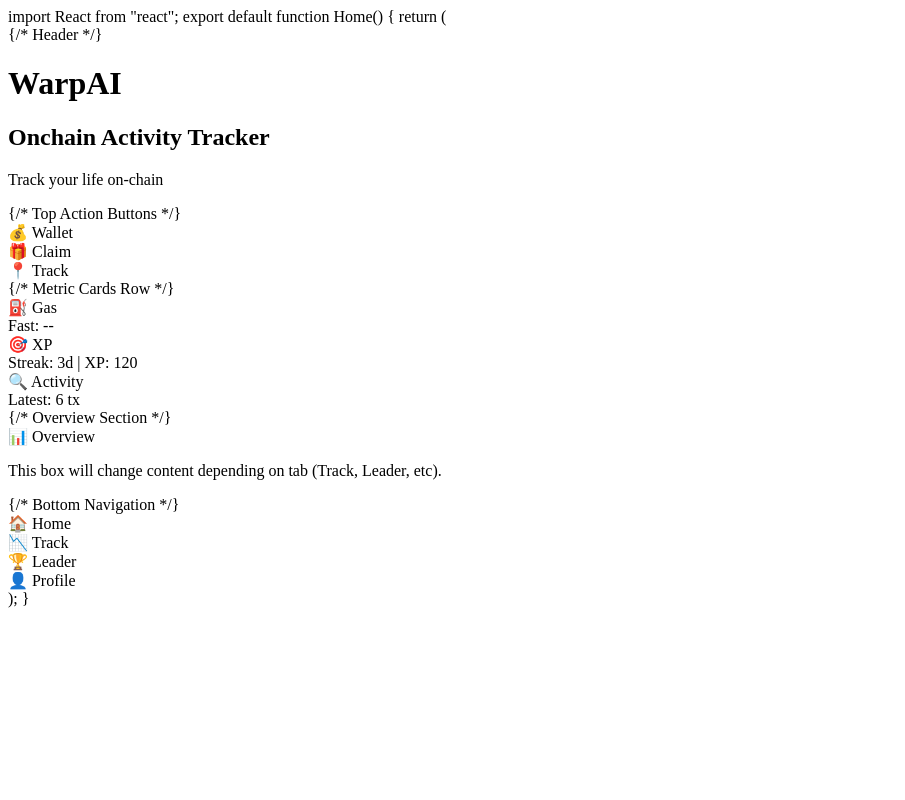
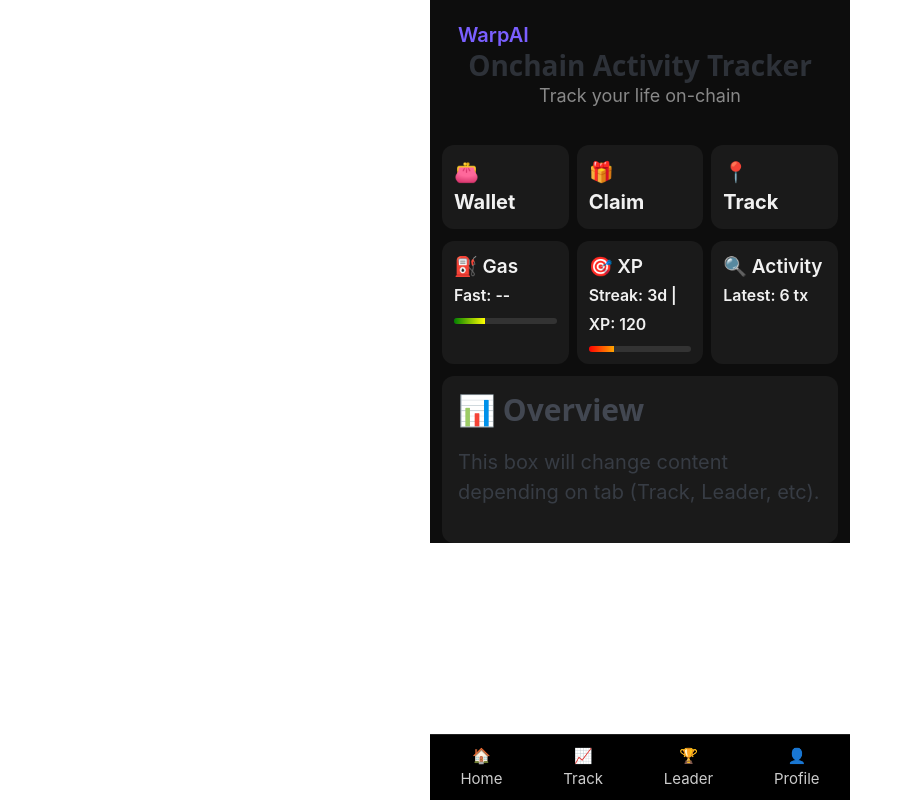
Before and after one commit to gascheckking/warplate, a plain HTML site: page index.html in a window 1280 px wide. Shown: the whole page, without its empty margins (0-905 px from the left). Drawn offline with nearby package versions, Linux system fonts and the light colour scheme.

Commit message:
Update index.html

```diff
--- a/index.html
+++ b/index.html
@@ -1,73 +1,158 @@
-import React from "react";
+<!DOCTYPE html>
+<html lang="en">
+<head>
+  <meta charset="UTF-8">
+  <meta name="viewport" content="width=device-width, initial-scale=1.0">
+  <title>WarpAI</title>
+  <link rel="stylesheet" href="https://cdn.jsdelivr.net/npm/@picocss/pico@2/css/pico.min.css">
+  <style>
+    :root {
+      --primary: #7A5FFF;
+      --text: #f1f1f1;
+      --bg: #0d0d0d;
+      --card: #1a1a1a;
+      --accent: #10B981;
+      --warning: #F59E0B;
+    }
 
-export default function Home() {
-  return (
-    <div className="min-h-screen bg-black text-white p-4 space-y-4 font-sans">
-      {/* Header */}
-      <div className="text-center">
-        <h1 className="text-3xl font-bold text-purple-400">WarpAI</h1>
-        <h2 className="text-xl font-semibold text-gray-300">Onchain Activity Tracker</h2>
-        <p className="text-sm text-gray-500">Track your life on-chain</p>
-      </div>
+    body {
+      background-color: var(--bg);
+      color: var(--text);
+      font-family: 'Inter', sans-serif;
+      margin: 0;
+      padding: 0;
+      max-width: 420px;
+      margin: auto;
+    }
 
-      {/* Top Action Buttons */}
-      <div className="grid grid-cols-3 gap-3 text-center">
-        <div className="bg-gray-900 rounded-xl py-2 text-sm">💰 Wallet</div>
-        <div className="bg-gray-900 rounded-xl py-2 text-sm">🎁 Claim</div>
-        <div className="bg-gray-900 rounded-xl py-2 text-sm">📍 Track</div>
-      </div>
+    header {
+      text-align: center;
+      padding: 24px 12px 16px 12px;
+    }
 
-      {/* Metric Cards Row */}
-      <div className="grid grid-cols-3 gap-3 text-sm">
-        <div className="bg-zinc-900 rounded-xl p-3 space-y-1">
-          <div className="font-semibold">⛽ Gas</div>
-          <div className="text-xs text-gray-400">Fast: --</div>
-          <div className="h-1 w-full bg-gray-800 rounded-full">
-            <div className="h-1 bg-gradient-to-r from-green-400 to-yellow-500 w-1/4 rounded-full"></div>
-          </div>
-        </div>
+    #brand {
+      text-align: left;
+      font-weight: 600;
+      font-size: 1rem;
+      color: var(--primary);
+      padding-left: 16px;
+    }
 
-        <div className="bg-zinc-900 rounded-xl p-3 space-y-1">
-          <div className="font-semibold">🎯 XP</div>
-          <div className="text-xs text-gray-400">Streak: 3d | XP: 120</div>
-          <div className="h-1 w-full bg-gray-800 rounded-full">
-            <div className="h-1 bg-gradient-to-r from-red-500 to-yellow-400 w-1/5 rounded-full"></div>
-          </div>
-        </div>
+    #main-title {
+      font-size: 1.4rem;
+      font-weight: 700;
+      margin: 0;
+      text-align: center;
+    }
 
-        <div className="bg-zinc-900 rounded-xl p-3 space-y-1">
-          <div className="font-semibold">🔍 Activity</div>
-          <div className="text-xs text-gray-400">Latest: 6 tx</div>
-        </div>
-      </div>
+    #subtitle {
+      font-size: 0.9rem;
+      color: #888;
+      margin: 0 0 16px 0;
+      text-align: center;
+    }
 
-      {/* Overview Section */}
-      <div className="bg-zinc-900 rounded-xl p-4">
-        <div className="font-semibold text-lg mb-1">📊 Overview</div>
-        <p className="text-sm text-gray-400">
-          This box will change content depending on tab (Track, Leader, etc).
-        </p>
-      </div>
+    .card-row, .stats-row {
+      display: flex;
+      justify-content: space-between;
+      gap: 8px;
+      padding: 0 12px;
+      margin-bottom: 12px;
+    }
 
-      {/* Bottom Navigation */}
-      <div className="fixed bottom-0 left-0 right-0 bg-black border-t border-zinc-800 p-2 grid grid-cols-4 text-center text-xs text-white">
-        <div className="flex flex-col items-center">
-          <span>🏠</span>
-          <span>Home</span>
-        </div>
-        <div className="flex flex-col items-center">
-          <span>📉</span>
-          <span>Track</span>
-        </div>
-        <div className="flex flex-col items-center">
-          <span>🏆</span>
-          <span>Leader</span>
-        </div>
-        <div className="flex flex-col items-center">
-          <span>👤</span>
-          <span>Profile</span>
-        </div>
-      </div>
+    .card, .statbox {
+      background: var(--card);
+      border-radius: 12px;
+      padding: 12px;
+      flex: 1;
+    }
+
+    .stat-title {
+      font-weight: 600;
+      font-size: 0.95rem;
+      margin-bottom: 4px;
+    }
+
+    .meter {
+      width: 100%;
+      height: 6px;
+      background: #333;
+      border-radius: 4px;
+      overflow: hidden;
+      margin-top: 8px;
+    }
+
+    .meter > div {
+      height: 100%;
+      transition: width 0.3s ease-in-out;
+    }
+
+    .overview {
+      background: var(--card);
+      margin: 0 12px 20px;
+      border-radius: 12px;
+      padding: 16px;
+    }
+
+    nav {
+      position: fixed;
+      bottom: 0;
+      left: 0;
+      right: 0;
+      max-width: 420px;
+      margin: auto;
+      display: flex;
+      justify-content: space-around;
+      background: #000;
+      padding: 10px 0;
+      border-top: 1px solid #222;
+    }
+
+    nav a {
+      color: #ccc;
+      text-decoration: none;
+      font-size: 0.75rem;
+      text-align: center;
+    }
+  </style>
+</head>
+<body>
+  <header>
+    <div id="brand">WarpAI</div>
+    <h1 id="main-title">Onchain Activity Tracker</h1>
+    <p id="subtitle">Track your life on-chain</p>
+  </header>
+
+  <div class="card-row">
+    <div class="card">👛<br><strong>Wallet</strong></div>
+    <div class="card">🎁<br><strong>Claim</strong></div>
+    <div class="card">📍<br><strong>Track</strong></div>
+  </div>
+
+  <div class="card-row">
+    <div class="statbox">
+      <div class="stat-title">⛽ Gas<br><small>Fast: --</small></div>
+      <div class="meter"><div style="width:30%;background:linear-gradient(to right,green,yellow)"></div></div>
     </div>
-  );
-}
+    <div class="statbox">
+      <div class="stat-title">🎯 XP<br><small>Streak: 3d | XP: 120</small></div>
+      <div class="meter"><div style="width:25%;background:linear-gradient(to right,red,orange)"></div></div>
+    </div>
+    <div class="statbox">
+      <div class="stat-title">🔍 Activity<br><small>Latest: 6 tx</small></div>
+    </div>
+  </div>
+
+  <div class="overview">
+    <h3>📊 Overview</h3>
+    <p>This box will change content depending on tab (Track, Leader, etc).</p>
+  </div>
+
+  <nav>
+    <a href="#">🏠<br>Home</a>
+    <a href="#">📈<br>Track</a>
+    <a href="#">🏆<br>Leader</a>
+    <a href="#">👤<br>Profile</a>
+  </nav>
+</body>
+</html>
```
